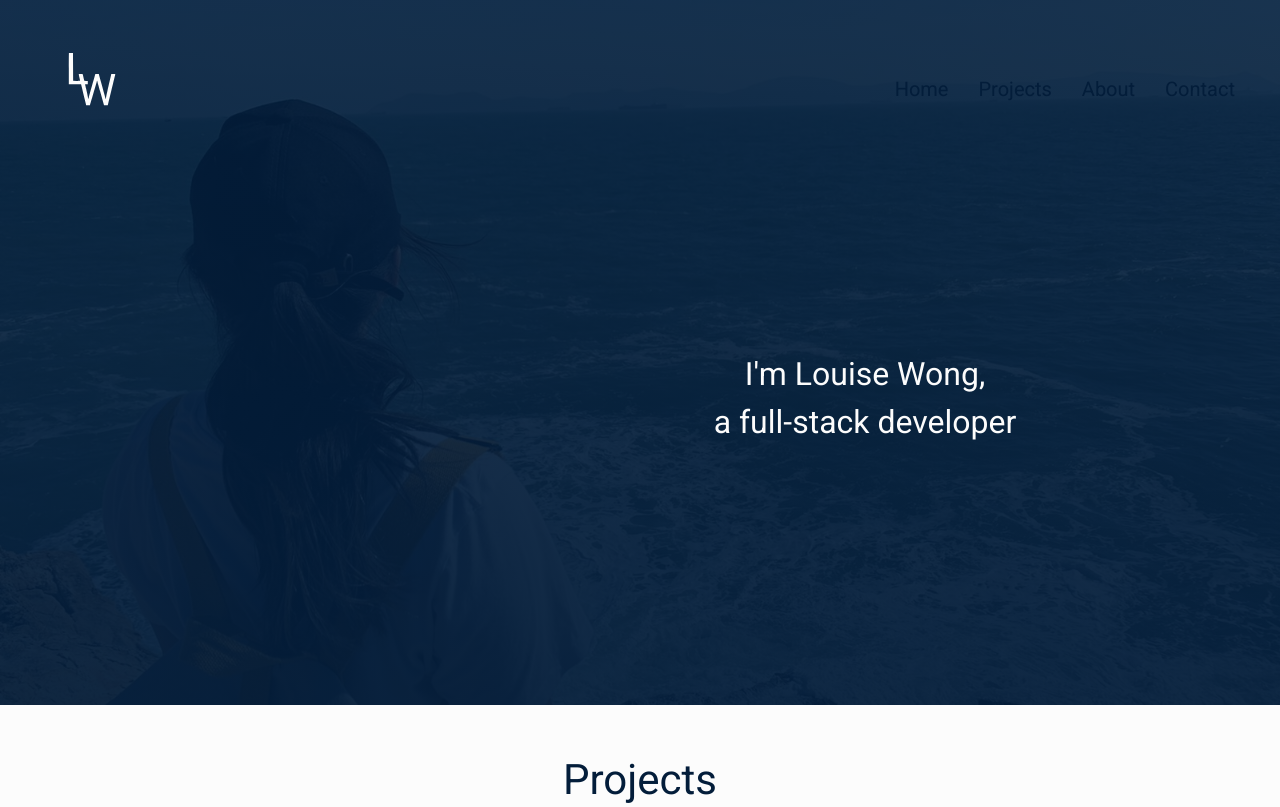
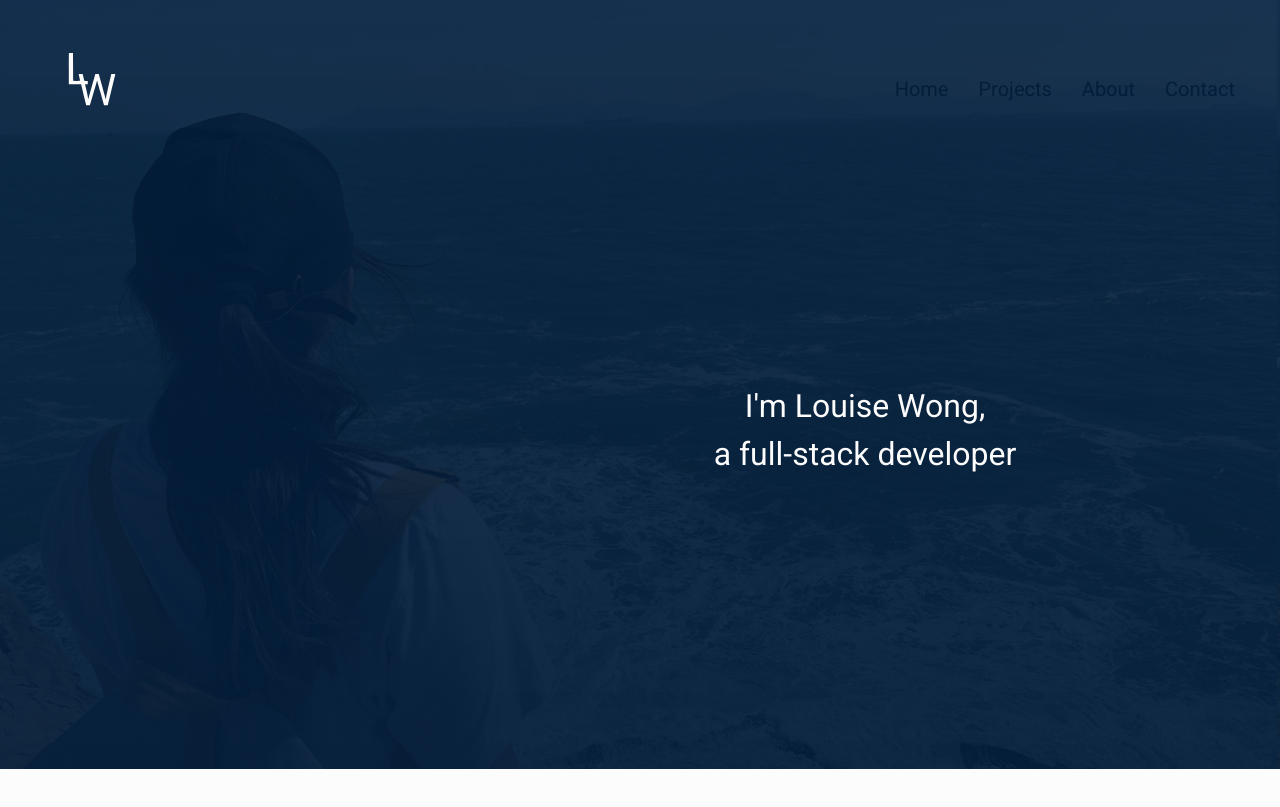
Before and after one commit to LouiseWong19/portfolio, a plain HTML site: page index.html in a window 1280 px wide. Shown: the top 807 px of the page. Drawn offline with nearby package versions, Linux system fonts and the light colour scheme; no server answers; some icons are missing.

Commit message:
formatted background picture

```diff
--- a/styles.scss
+++ b/styles.scss
@@ -232,7 +232,7 @@ footer{
     padding: 15px;
     .intro{
       .intro-text{
-        height: 70vh;
+        height: 78vh;
       }
     }
   }
@@ -310,7 +310,9 @@ footer{
 @media screen and (min-width:1024px){
   .introduction{
     background-image: linear-gradient(rgba(3, 29, 58, 0.89), rgba(3, 29, 58, 0.95)), url(./data/images/myself.jpg);
-    background-size: 100%;
+    background-size: 105%;
+    background-position: 105% 30%;
+
     .intro{
           .intro-text{
       margin-left: 30rem;
```
Also changed, not shown: styles.css.
